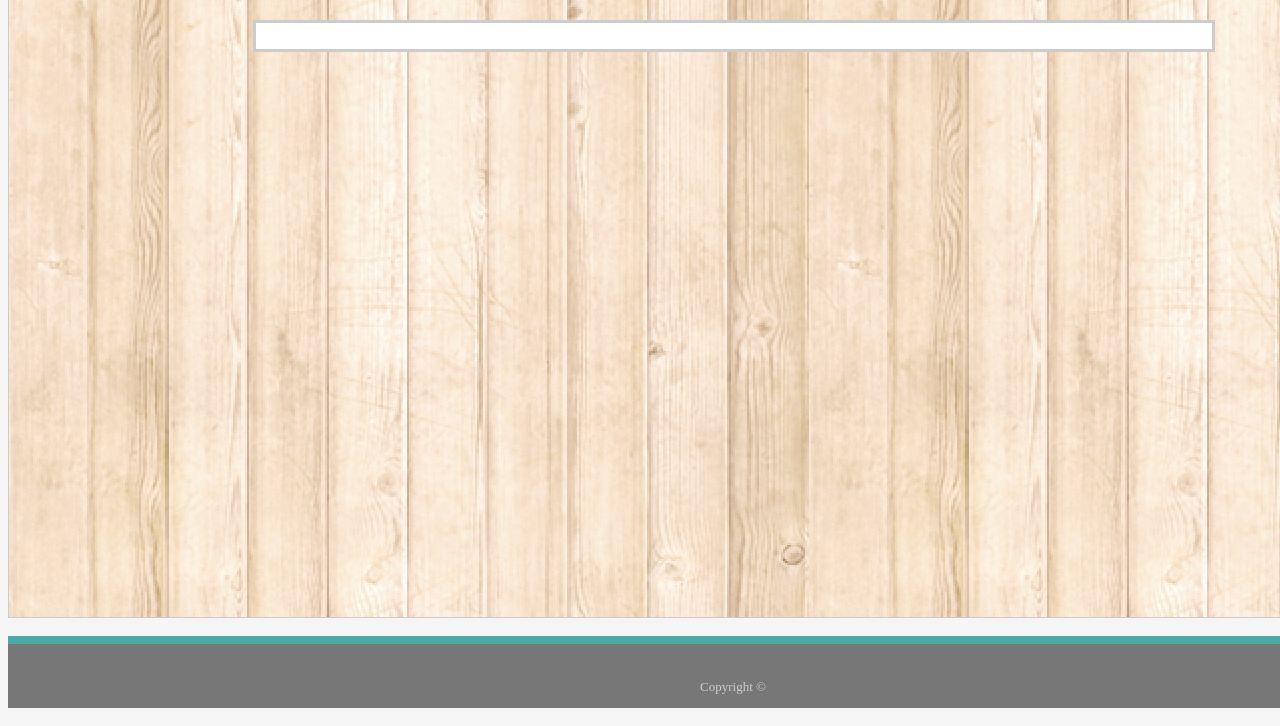
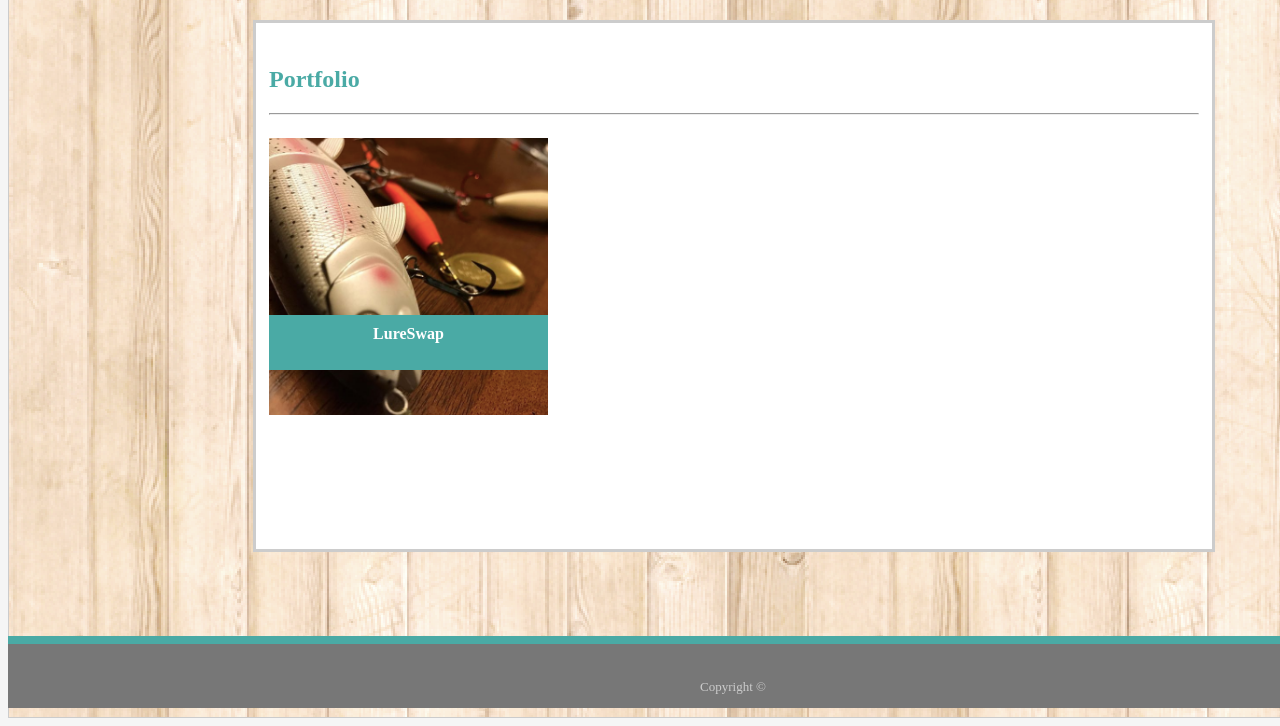
Before and after one commit to mktosos/Basic-Portfolio, a plain HTML site: page portfolio.html in a window 1280 px wide. Shown: the part 92-818 px from the top of the page. Drawn offline with Linux system fonts and the light colour scheme.

Commit message:
portfolio page fixed

```diff
--- a/assets/css/style.css
+++ b/assets/css/style.css
@@ -1,7 +1,7 @@
 .bigBox {
     width: 1450px;
     height: auto;
-    min-height: 700px;
+    min-height: 800px;
     border: 1px solid #cccccc;
     background-image: url("../images/tileable_wood_texture_@2X.png");
     background-repeat: repeat-x repeat-x;
@@ -64,7 +64,8 @@ section{
     padding: 13px;
     width: 930px;
     margin: auto;
-    background-color: #ffffff
+    background-color: #ffffff;
+    min-height: 500px;
 }
 
 img {
@@ -72,6 +73,12 @@ img {
     height: auto;
     float: left;
     padding: 25px;
+}
+.portImg{
+    clear: both;
+    width: 30%;
+    height: auto;
+    padding: 15px 0 0 0;
 }
 
 p {
@@ -111,9 +118,25 @@ input {
 }
 
 .button {
-    background-color: teal;
+    background-color: #4aaaa5;
     color: white;
     font-size: 12px;
     padding: 15px 32px;
     margin: 4px 2px;
 }
+h4 {
+    color: white;
+    text-align: center;
+}
+.imgNamebar {
+    clear: both;
+    padding-top: 10px;
+    position: relative;
+    bottom: 100px;
+    width: 279px;
+    height: 45px;
+    color:white;
+    background-color: #4aaaa5;
+    z-index: 100;
+
+}
--- a/portfolio.html
+++ b/portfolio.html
@@ -10,6 +10,7 @@
 <!--Page 3 portfolio projects-->
 
 <body>
+
                 <div class="bigBox">
                     <header>
                         <div id=headerContent>
@@ -21,14 +22,16 @@
                             </nav>
                         </div>
                     </header>
+                    <section>
+                                <h1 class="aboutMe">Portfolio</h1>
+                                <hr>
 
+                                <img class="portImg" src="assets/images/lureSwap.png">
+                                <h4 class="imgNamebar">LureSwap</h4>
 
-                        <section>
-                        </section>
-                    </div>
-
-
-            <body>
+                    </section>
+                </div>
+</body>
 
 <footer>
          <div class="copyright">Copyright ©</div>
```
Also changed, not shown: assets/images/lureSwap.png (added), 3 other files.
